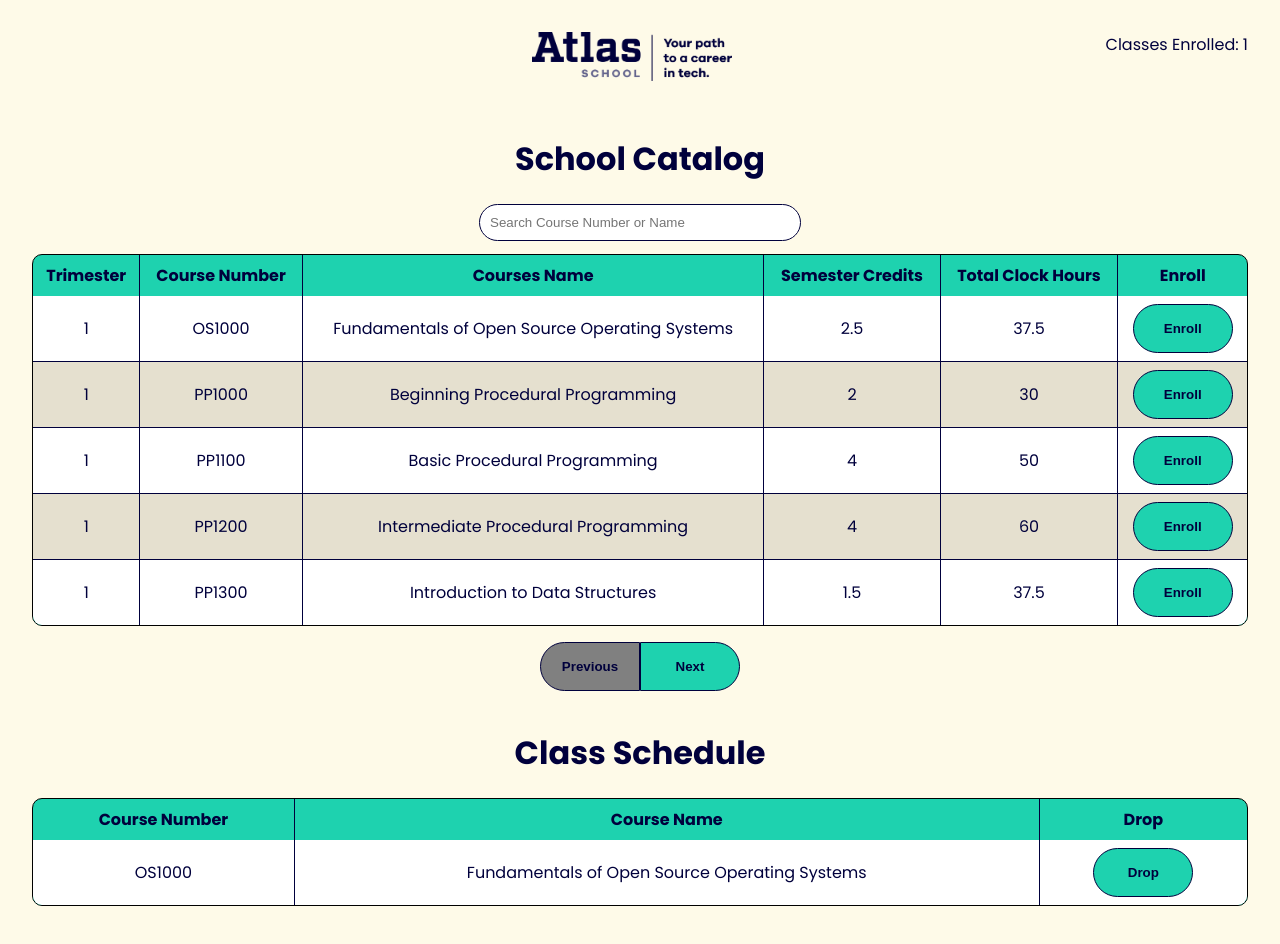
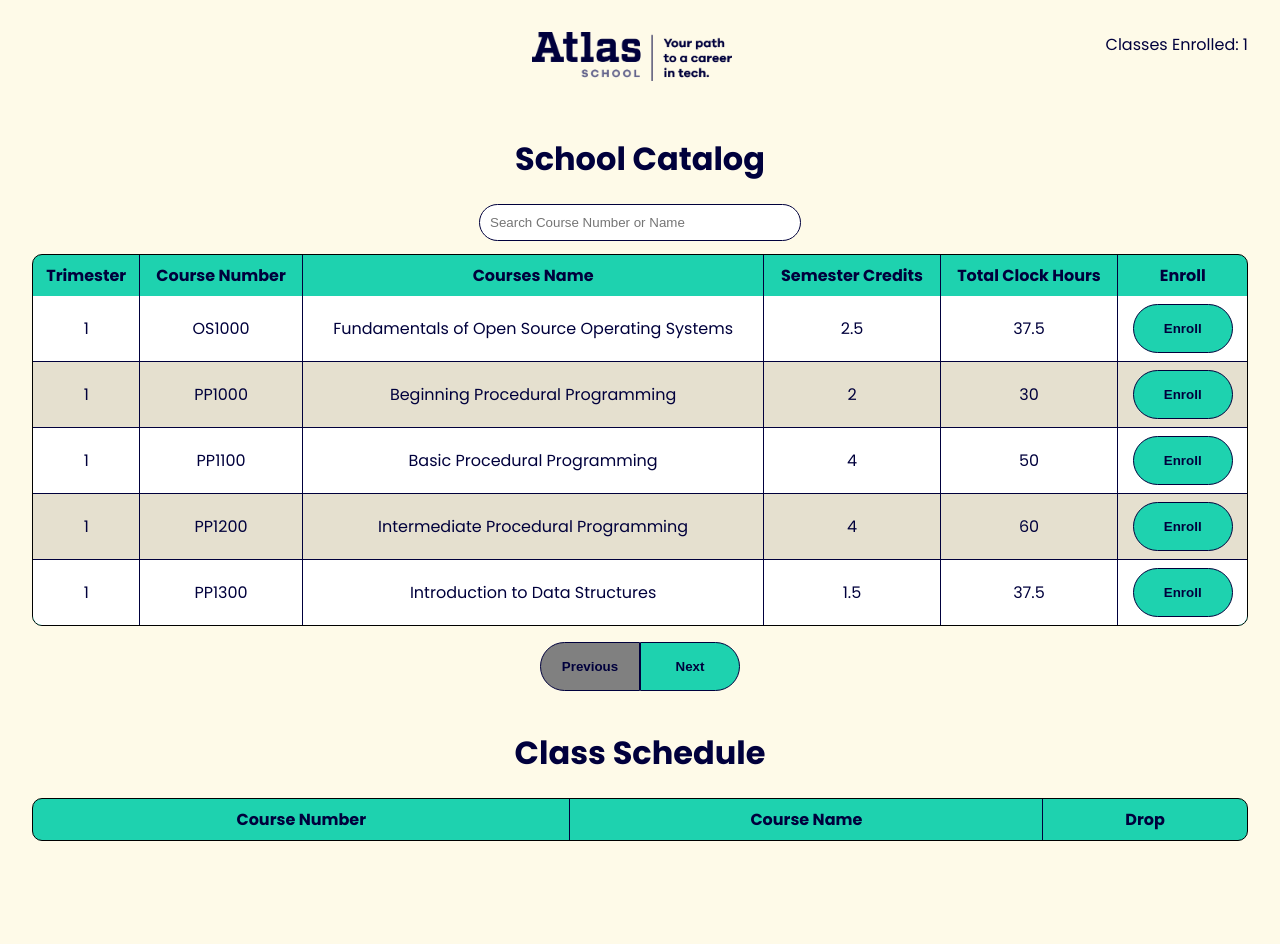
Before and after one commit to michaellgans/atlas-react-state-intro, a React (Vite) app: page / in a window 1280 px wide. Shown: the top 944 px of the page. Built offline with nearby package versions, Linux system fonts and the light colour scheme.

Commit message:
MLG - 4:11 PM - enroll button adds classes to Class Schedule

```diff
--- a/src/App.jsx
+++ b/src/App.jsx
@@ -1,13 +1,16 @@
 import SchoolCatalog from "./SchoolCatalog";
 import Header from "./Header";
 import ClassSchedule from "./ClassSchedule";
+import { ContextProvider } from "./ContextProvider.jsx";
 
 export default function App() {
   return (
-    <div>
-      <Header />
-      <SchoolCatalog />
-      <ClassSchedule />
-    </div>
+    <ContextProvider>
+      <div>
+        <Header />
+        <SchoolCatalog />
+        <ClassSchedule />
+      </div>
+    </ContextProvider>
   );
 }
--- a/src/ClassSchedule.jsx
+++ b/src/ClassSchedule.jsx
@@ -1,4 +1,10 @@
+import { useContext } from "react";
+import { AppContext } from "./ContextProvider.jsx";
+
 export default function ClassSchedule() {
+  // Hooks
+  const { enrolledCourses } = useContext(AppContext);
+
   return (
     <div className="class-schedule">
       <h1>Class Schedule</h1>
@@ -11,13 +17,22 @@ export default function ClassSchedule() {
           </tr>
         </thead>
         <tbody>
-          <tr>
+          {enrolledCourses.map(({courseNumber, courseName}, index) => (
+            <tr key={index}>
+              <td>{courseNumber}</td>
+              <td>{courseName}</td>
+              <td>
+                <button>Drop</button>
+              </td>
+            </tr>
+          ))}
+          {/* <tr>
             <td>OS1000</td>
             <td>Fundamentals of Open Source Operating Systems</td>
             <td>
               <button>Drop</button>
             </td>
-          </tr>
+          </tr> */}
         </tbody>
       </table>
     </div>
--- /dev/null
+++ b/src/ContextProvider.jsx
@@ -0,0 +1,17 @@
+import { createContext, useState } from "react";
+
+export const AppContext = createContext();
+
+export function ContextProvider({ children }) {
+    const [enrolledCourses, setEnrolledCourses] = useState([]);
+
+    const addCourse = (course) => {
+        setEnrolledCourses([...enrolledCourses, course]);
+    };
+
+    return (
+        <AppContext.Provider value={{ enrolledCourses, addCourse }}>
+            {children}
+        </AppContext.Provider>
+    );
+}
--- a/src/SchoolCatalog.jsx
+++ b/src/SchoolCatalog.jsx
@@ -1,11 +1,15 @@
 // School Catalog Component
 
 // Imports
+import { useContext } from "react";
 import { TableRow } from "./components/TableRow";
 import { useTableData } from "./useTableData";
+import { AppContext } from "./ContextProvider.jsx";
 
 export default function SchoolCatalog() {
   // Hooks
+  const { addCourse } = useContext(AppContext);
+
   const {
     currentPage,
     setFilter,
@@ -40,7 +44,7 @@ export default function SchoolCatalog() {
         <tbody>
         {/* Generates TableRow Components per JSON Object */}
           {currentPage.map((course, index) => (
-            <TableRow key={index} {...course} />
+            <TableRow key={index} {...course} addCourse={addCourse} />
           ))}
         </tbody>
       </table>
--- a/src/components/TableRow.jsx
+++ b/src/components/TableRow.jsx
@@ -1,7 +1,7 @@
 // TableRow Component
 
 // Returns a TableRow Component
-export function TableRow({trimester, courseNumber, courseName, semesterCredits, totalClockHours}) {
+export function TableRow({trimester, courseNumber, courseName, semesterCredits, totalClockHours, addCourse}) {
     return (
         <tr>
             <td>{trimester}</td>
@@ -10,7 +10,7 @@ export function TableRow({trimester, courseNumber, courseName, semesterCredits,
             <td>{semesterCredits}</td>
             <td>{totalClockHours}</td>
             <td>
-            <button>Enroll</button>
+            <button onClick={() => addCourse({courseNumber, courseName})}>Enroll</button>
             </td>
         </tr>
     );
```
